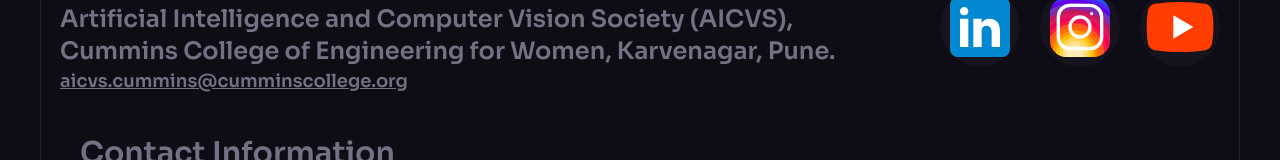
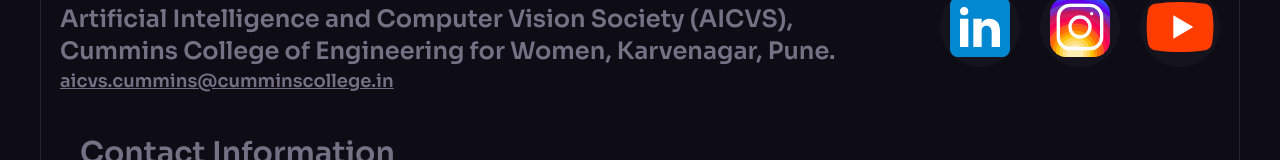
Before and after one commit to aicvs-cummins/AICVS-Website-2024, a React (Vite) app: page /team in a window 1280 px wide. Shown: the part 2185-2345 px from the top of the page. Built offline with nearby package versions, Linux system fonts and the light colour scheme.

Commit message:
Update Footer.jsx

```diff
--- a/src/components/Footer.jsx
+++ b/src/components/Footer.jsx
@@ -18,7 +18,7 @@ const Footer = () => {
             <br />Cummins College of Engineering for Women, Karvenagar, Pune.
           </p>
           <p className="text-base md:text-lg">
-                <a href="mailto:aicvs.cummins@cumminscollege.in" className="underline text-n-4"> aicvs.cummins@cumminscollege.org</a>
+                <a href="mailto:aicvs.cummins@cumminscollege.in" className="underline text-n-4"> aicvs.cummins@cumminscollege.in</a>
               </p>
         </div>
 
```
